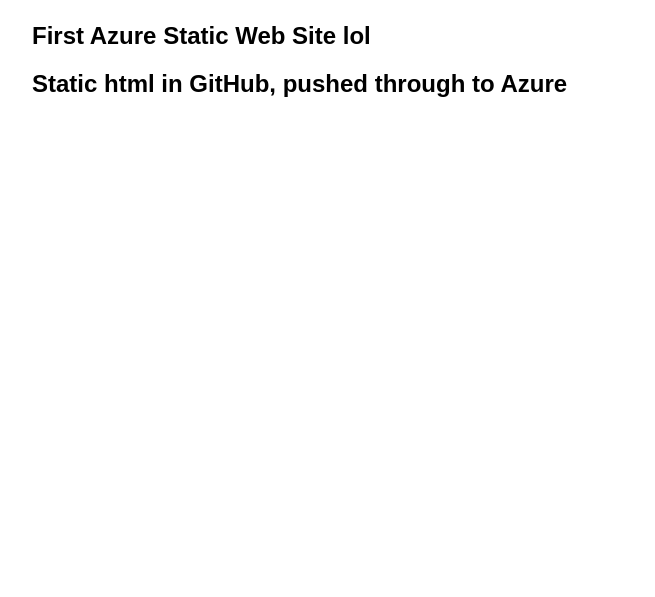
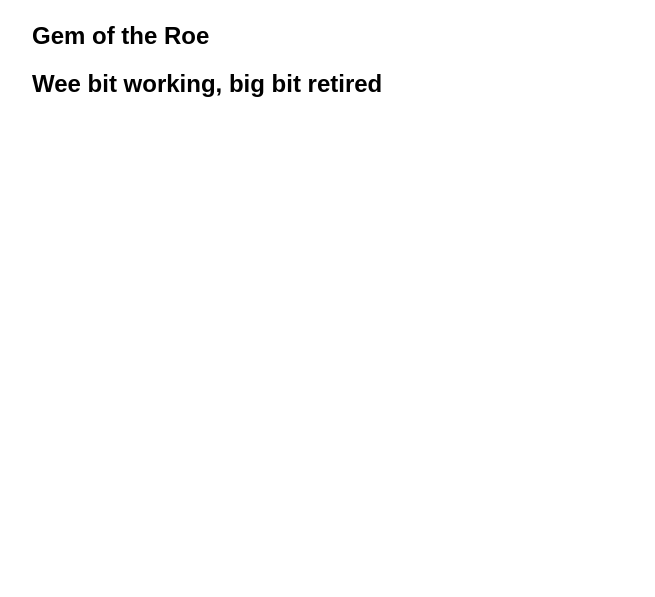
Before and after one commit to niamhucl/absurdbird-repo, a plain HTML site: page index.html in a window 1280 px wide. Shown: the part 203-800 px from the top of the page, without its empty margins (288-943 px from the left). Drawn offline with Linux system fonts and the light colour scheme.

Commit message:
Update index.html

```diff
--- a/index.html
+++ b/index.html
@@ -11,8 +11,8 @@
 <body>
   <main>
     <h1>Happy 60th Birthday Deirdre</h1>
-    <h2> First Azure Static Web Site lol</h2>
-    <h2> Static html in GitHub, pushed through to Azure</h2>
+    <h2> Gem of the Roe</h2>
+    <h2> Wee bit working, big bit retired</h2>
   </main>
 </body>
 
```
